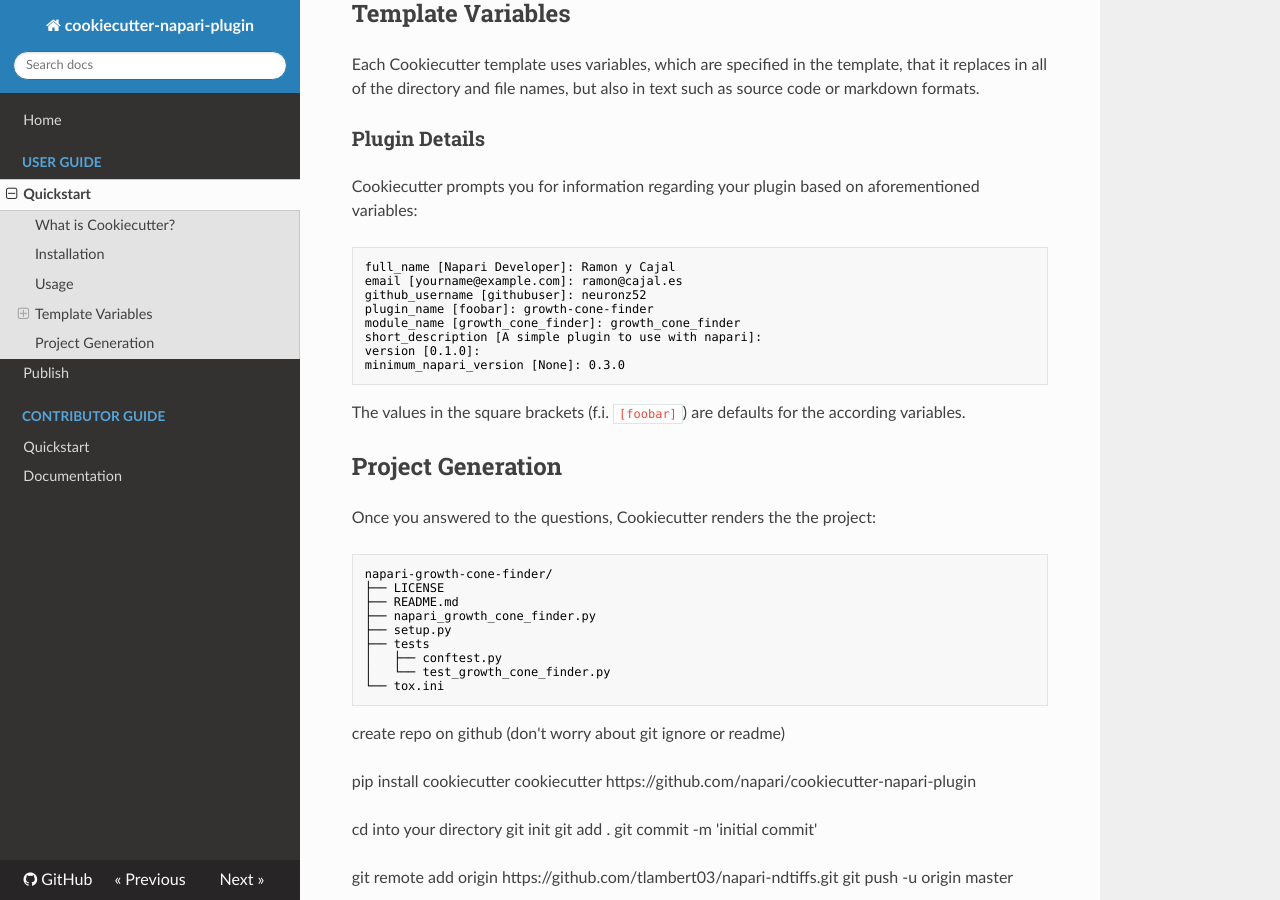
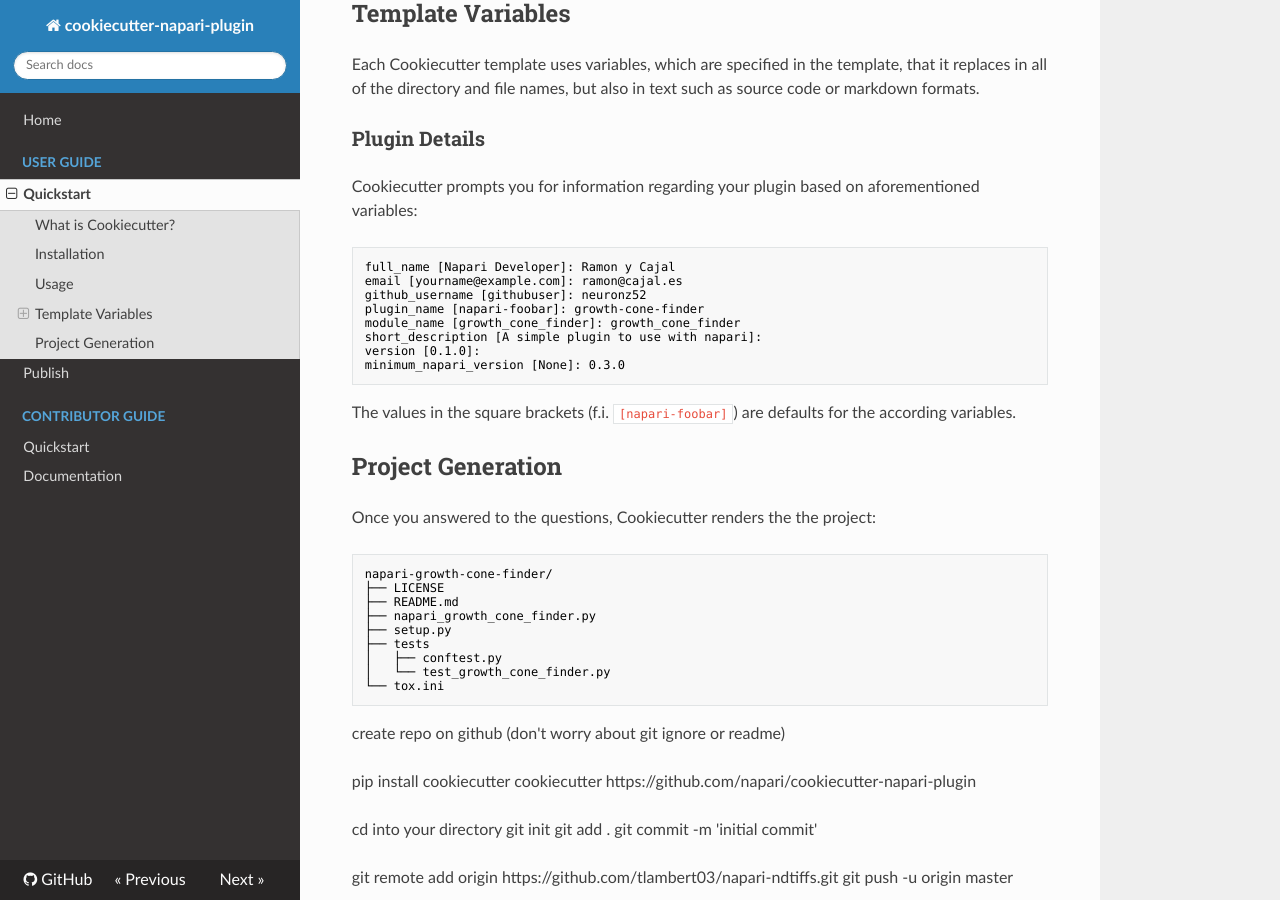
Before and after one commit to napari/cookiecutter-napari-plugin, an MkDocs documentation site: the page built from docs/user-guide/quickstart.md, in a window 1280 px wide and 900 px high, scrolled down 661 px. Built offline with MkDocs 1.6.1, drawn with Linux system fonts in a browser that asks for light colours; nearby versions of some CDN libraries; old or Windows-style settings are respelled for this version of MkDocs.

Commit message:
Change default plugin name to napari-foobar

````diff
--- a/cookiecutter.json
+++ b/cookiecutter.json
@@ -2,7 +2,7 @@
     "full_name": "Napari Developer",
     "email": "yourname@example.com",
     "github_username": "githubuser",
-    "plugin_name": "foobar",
+    "plugin_name": "napari-foobar",
     "module_name": "{{ cookiecutter.plugin_name|lower|replace('-', '_') }}",
     "short_description": "A simple plugin to use with napari",
     "docs_tool": [
--- a/docs/user-guide/quickstart.md
+++ b/docs/user-guide/quickstart.md
@@ -37,14 +37,14 @@
 full_name [Napari Developer]: Ramon y Cajal
 email [yourname@example.com]: ramon@cajal.es
 github_username [githubuser]: neuronz52
-plugin_name [foobar]: growth-cone-finder
+plugin_name [napari-foobar]: growth-cone-finder
 module_name [growth_cone_finder]: growth_cone_finder
 short_description [A simple plugin to use with napari]:
 version [0.1.0]:
 minimum_napari_version [None]: 0.3.0
 ```
 
-The values in the square brackets (f.i. ``[foobar]``) are defaults for the according variables.
+The values in the square brackets (f.i. ``[napari-foobar]``) are defaults for the according variables.
 
 ## Project Generation
 
````
Also changed, not shown: README.md (+1 -1 lines).
